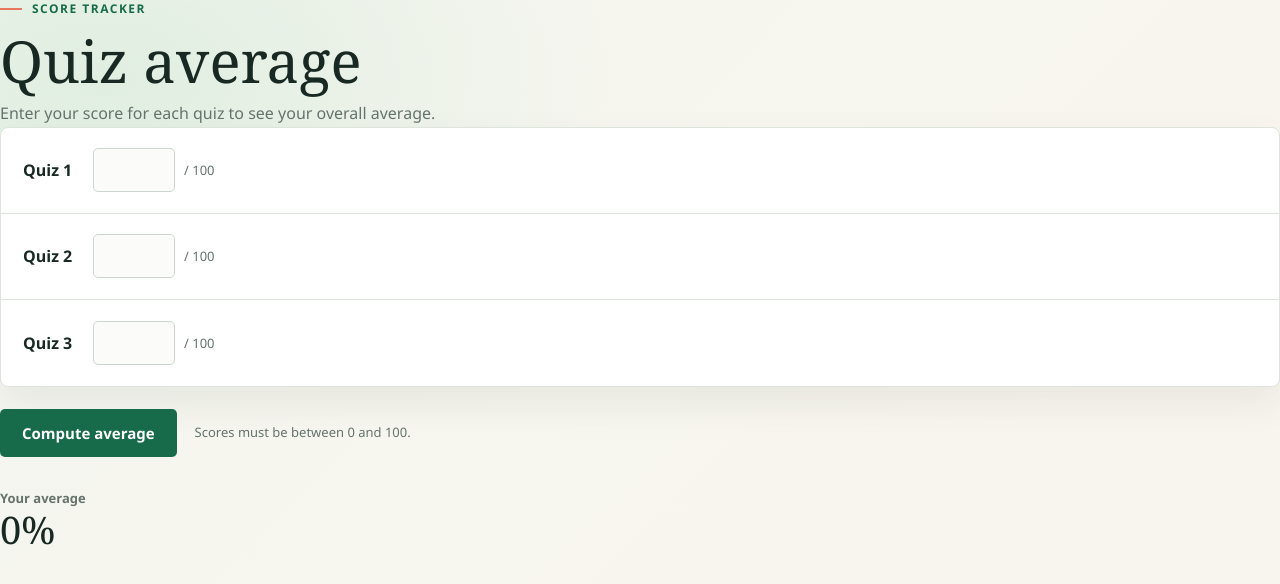
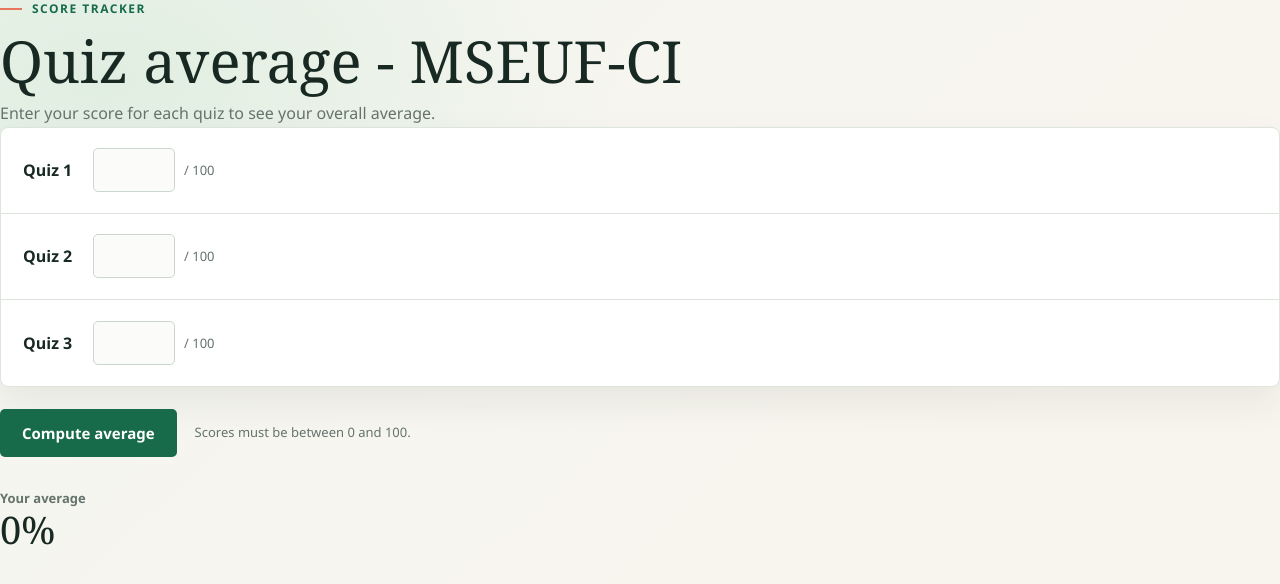
Before and after one commit to lordrichvictordmagboo-coder/sample1000, a website: page public/index.html in a window 1280 px wide. Drawn offline with Linux system fonts and the light colour scheme.

Commit message:
Add files via upload

```diff
--- a/public/index.html
+++ b/public/index.html
@@ -202,7 +202,7 @@
 <body>
 
 		<div class="eyebrow">Score tracker</div>
-		<h1>Quiz average</h1>
+		<h1>Quiz average - MSEUF-CI</h1>
 		<p class="intro">Enter your score for each quiz to see your overall average.</p>
 
 
```
